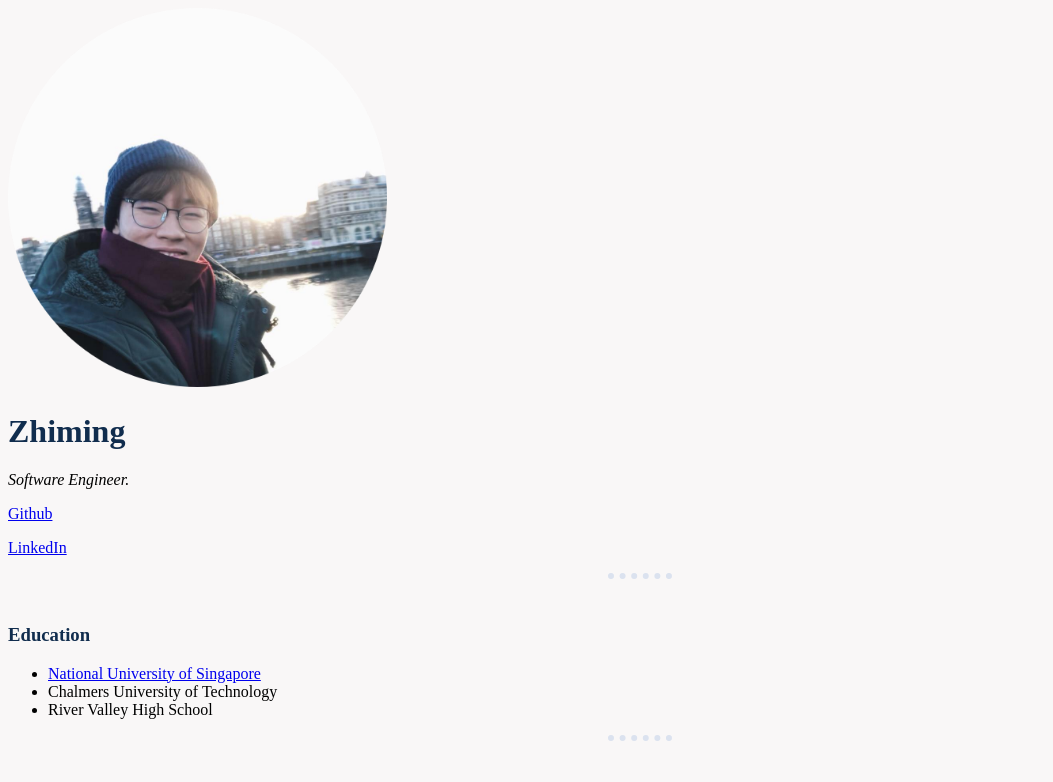
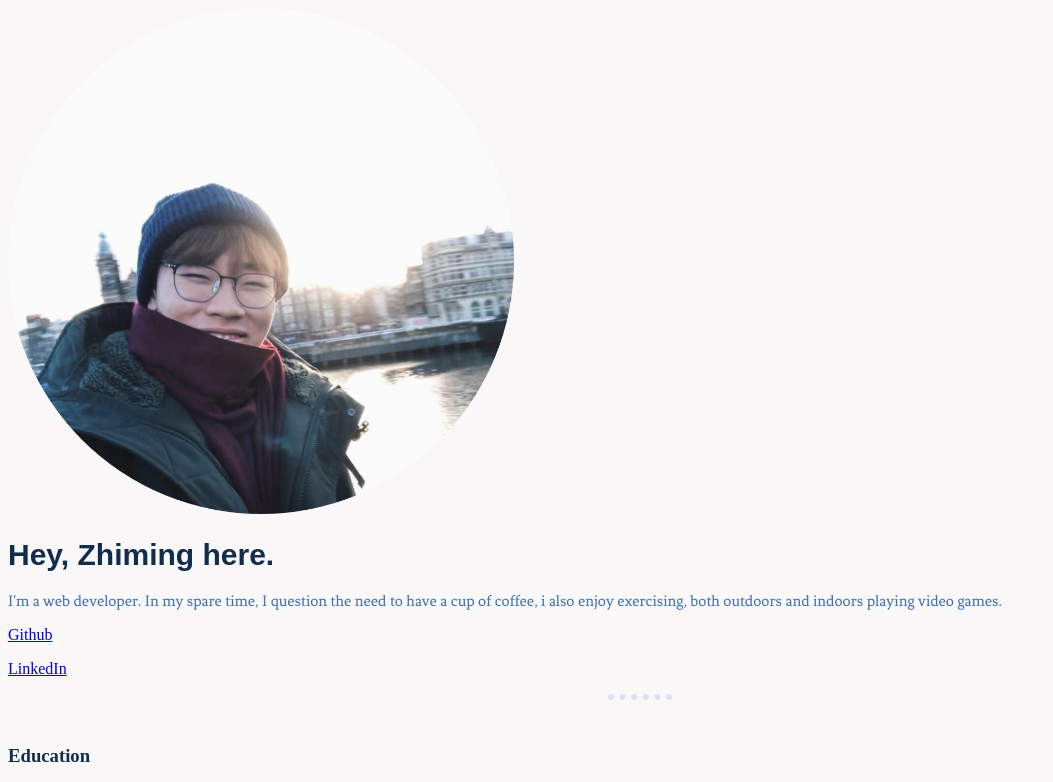
Before and after one commit to zhiminglim/cv, a plain HTML site: page index.html in a window 1280 px wide. Shown: the top 782 px of the page, without its empty margins (0-1053 px from the left). Drawn offline with Linux system fonts and the light colour scheme.

Commit message:
Add font Fenix
Add woff file types for new font to be use @font-face

```diff
--- a/css/styles.css
+++ b/css/styles.css
@@ -1,3 +1,9 @@
+@font-face {
+    font-family: 'fenixregular';
+    src: url('../fonts/fenix-regular-webfont.woff2') format('woff2'),
+         url('../fonts/fenix-regular-webfont.woff') format('woff');
+}
+
 body {
   background-color: #f9f7f7;
 }
@@ -13,8 +19,25 @@ hr {
 
 h1 {
   color: #112d4e;
+  font-size: 30px;
+  font-family: sans-serif;
 }
 
 h3 {
   color: #112d4e;
 }
+
+.circle-profile-photo {
+  height: 40%;
+  width: 40%;
+}
+
+.intro-para {
+  font-family: 'fenixregular';
+  font-size: 16px;
+  color: #3f72af;
+}
+
+.body-align {
+
+}
--- a/index.html
+++ b/index.html
@@ -8,9 +8,9 @@
 </head>
 
 <body>
-  <img src="./assets/profile-photo.png" alt="zhiming profile picture" width="30%" height="30%">
-  <h1>Zhiming</h1>
-  <p><em>Software Engineer.</em></p>
+  <img class="circle-profile-photo" src="./assets/profile-photo.png" alt="zhiming profile picture">
+  <h1>Hey, Zhiming here.</h1>
+  <p class="intro-para">I'm a web developer. In my spare time, I question the need to have a cup of coffee, i also enjoy exercising, both outdoors and indoors playing video games.</p>
 
   <p><a href="https://github.com/zhiminglim" target="_blank">Github</a></p>
   <p><a href="https://www.linkedin.com/in/lim-zhiming-6a8756b7/" target="_blank">LinkedIn</a></p>
```
Also changed, not shown: fonts/fenix-regular-webfont.woff (added), fonts/fenix-regular-webfont.woff2 (added).
